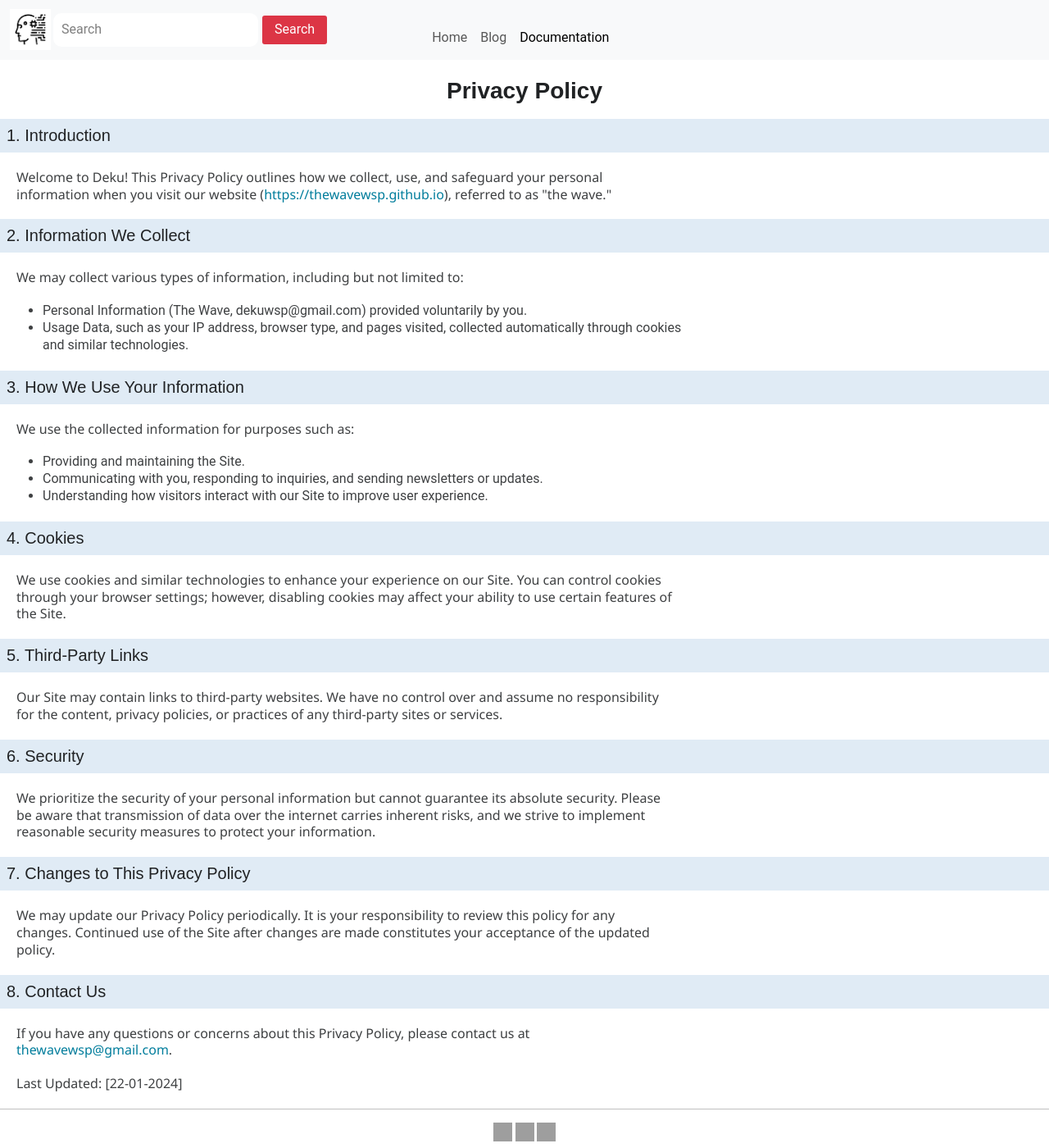
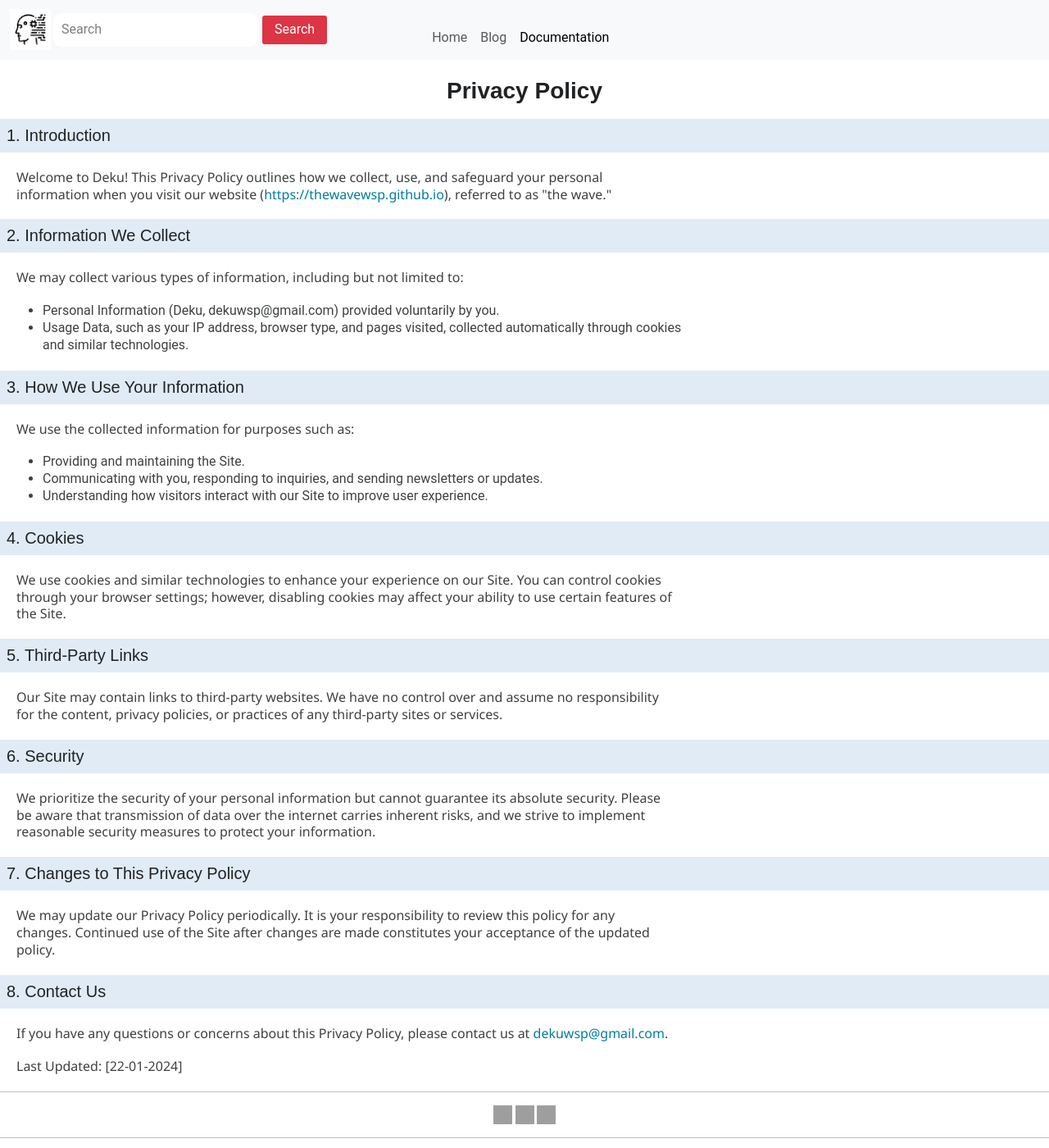
Before and after one commit to D-Techwsp/D-Techwsp.github.io, a Jekyll site: the page built from Policy.html, in a window 1280 px wide and 1400 px high. Shown: the whole window at 82% size. Built offline with Jekyll 4.4.1, drawn with Linux system fonts in a browser that asks for light colours; some web fonts are replaced; grey boxes are pictures that could not be loaded.

Commit message:
Update Policy.html

```diff
--- a/Policy.html
+++ b/Policy.html
@@ -24,7 +24,7 @@ permalink: /Policy
         <h2>2. Information We Collect</h2>
         <p>We may collect various types of information, including but not limited to:</p>
         <ul>
-            <li>Personal Information (The Wave, dekuwsp@gmail.com) provided voluntarily by you.</li>
+            <li>Personal Information (Deku, dekuwsp@gmail.com) provided voluntarily by you.</li>
             <li>Usage Data, such as your IP address, browser type, and pages visited, collected automatically through cookies and similar technologies.</li>
         </ul>
     </section>
@@ -61,7 +61,7 @@ permalink: /Policy
 
     <section>
         <h2>8. Contact Us</h2>
-        <p>If you have any questions or concerns about this Privacy Policy, please contact us at <a href="mailto:dekuwsp@gmail.com">thewavewsp@gmail.com</a>.</p>
+        <p>If you have any questions or concerns about this Privacy Policy, please contact us at <a href="mailto:dekuwsp@gmail.com">dekuwsp@gmail.com</a>.</p>
     </section>
 
     <footer>
```
